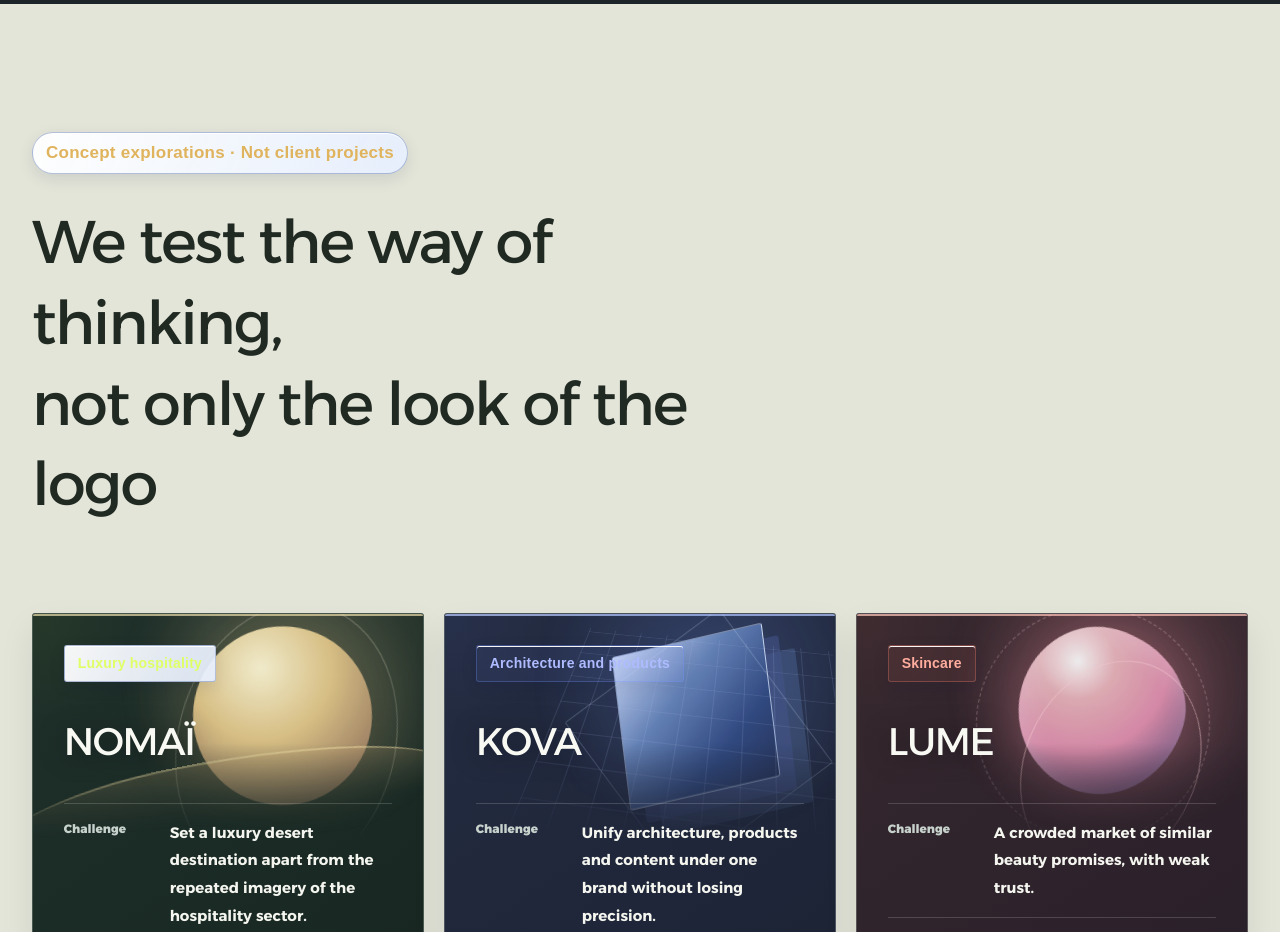
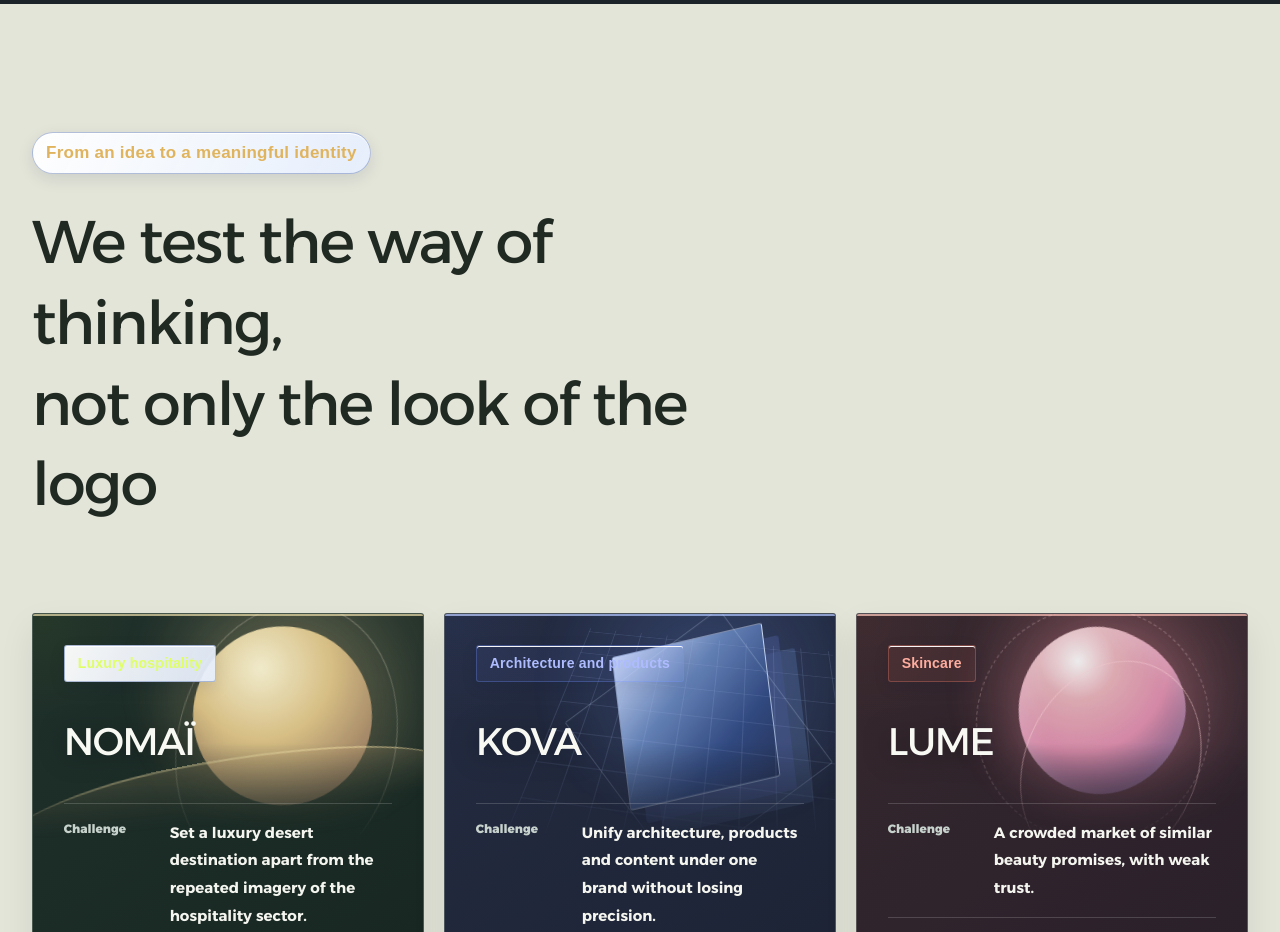
Before and after one commit to mohammedrashad2011-ui/Dewank-2026-website, a Next.js app: page /en/work in a window 1280 px wide. Shown: the part 7860-8792 px from the top of the page. Built offline with nearby package versions, Linux system fonts and the light colour scheme.

Commit message:
Refine portfolio concept section label to positive, idea-to-identity positioning

```diff
--- a/app/(en)/en/work/page.tsx
+++ b/app/(en)/en/work/page.tsx
@@ -184,7 +184,7 @@ export default function WorkPage() {
         <div className="shell">
           <div className="concepts-head">
             <div>
-              <span className="section-label">Concept explorations · Not client projects</span>
+              <span className="section-label">From an idea to a meaningful identity</span>
               <h2>We test the way of thinking,<br />not only the look of the logo</h2>
 
             </div>
```
